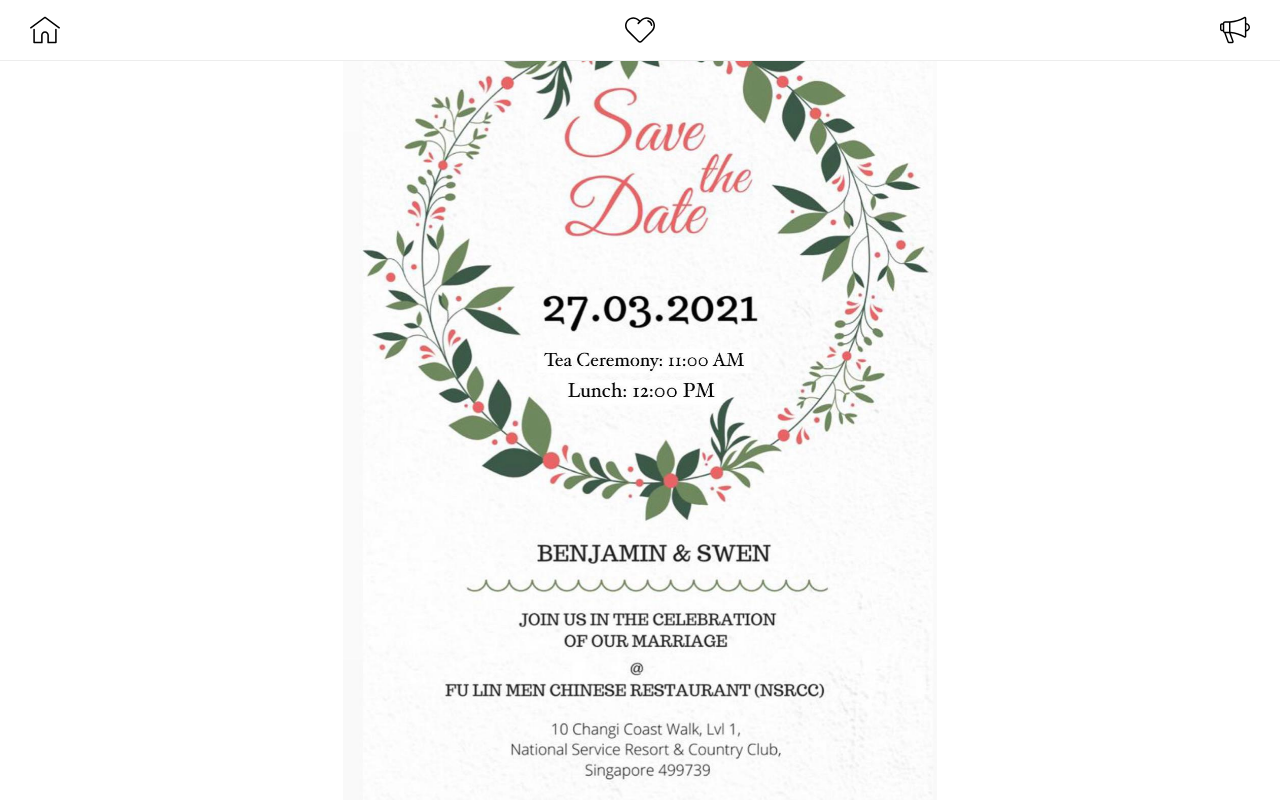
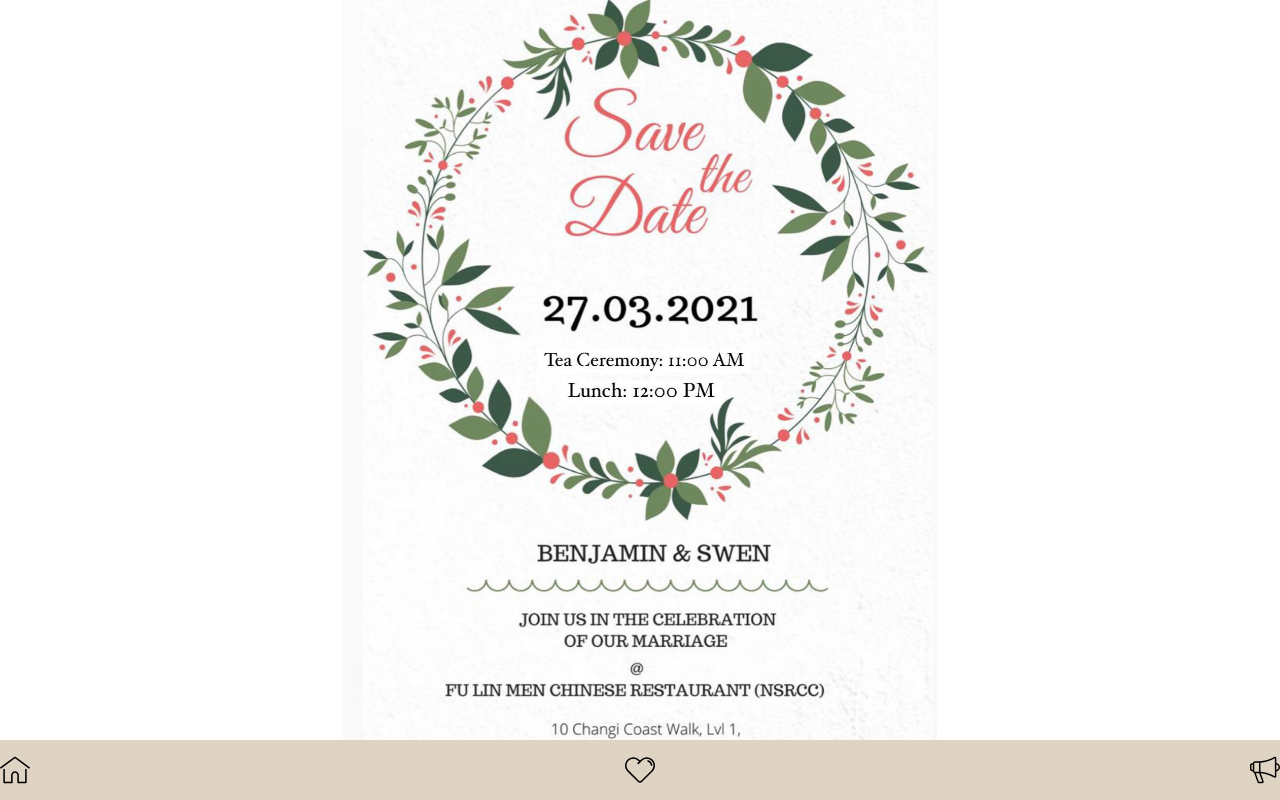
Before and after one commit to niccheww/wedding, a React (Create React App) app: page / in a window 1280 px wide. Built offline with nearby package versions, Linux system fonts and the light colour scheme.

Commit message:
height experiment

```diff
--- a/src/App.js
+++ b/src/App.js
@@ -12,7 +12,6 @@ function App() {
   return (
     <Router>
       <div className="App">
-        <Menu />
         <Switch>
           <Route exact path="/">
             <Dashboard />
@@ -27,6 +26,7 @@ function App() {
             <NoMatch />
           </Route>
         </Switch>
+        <Menu />
       </div>
     </Router>
   );
--- a/src/components/dashboard/dashboard.js
+++ b/src/components/dashboard/dashboard.js
@@ -1,15 +1,7 @@
 import React, { useEffect } from "react";
 import styles from "./dashboard.module.css";
-import useWindowDimensions from "../../hooks/useWindowDimensions";
 
 function Dashboard() {
-  const { height } = useWindowDimensions();
-
-  return (
-    <div
-      style={{ height: `calc(${height}px - 61px)` }}
-      className={styles.mainBody}
-    ></div>
-  );
+  return <div className={styles.mainBody}></div>;
 }
 export default Dashboard;
--- a/src/components/dashboard/dashboard.module.css
+++ b/src/components/dashboard/dashboard.module.css
@@ -2,4 +2,6 @@
   background: url("../../assets/image/wedding_invitation.jpg") no-repeat center
     fixed;
   background-size: contain;
+  height: 100%;
+  padding-bottom: 61px;
 }
--- a/src/components/menu/menu.module.css
+++ b/src/components/menu/menu.module.css
@@ -1,10 +1,12 @@
 .menuContainer {
   align-items: center;
-  border-bottom: 1px solid #ededed;
+  bottom: 0;
+  background-color: #dfd3c3;
   display: flex;
   height: 60px;
   justify-content: space-between;
-  padding: 0 30px;
+  position: fixed;
+  width: 100%;
 }
 .icon {
   height: 30px;
```
